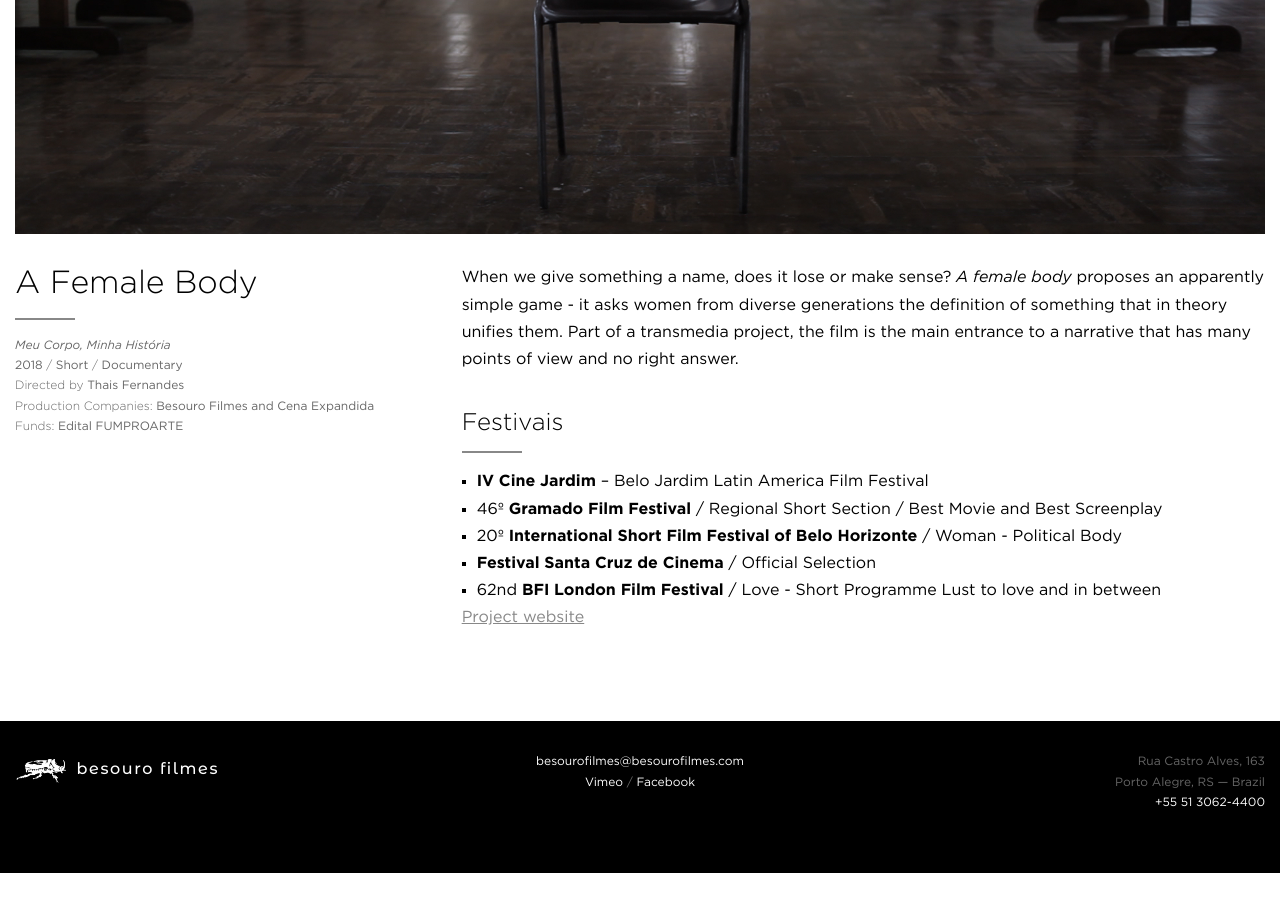
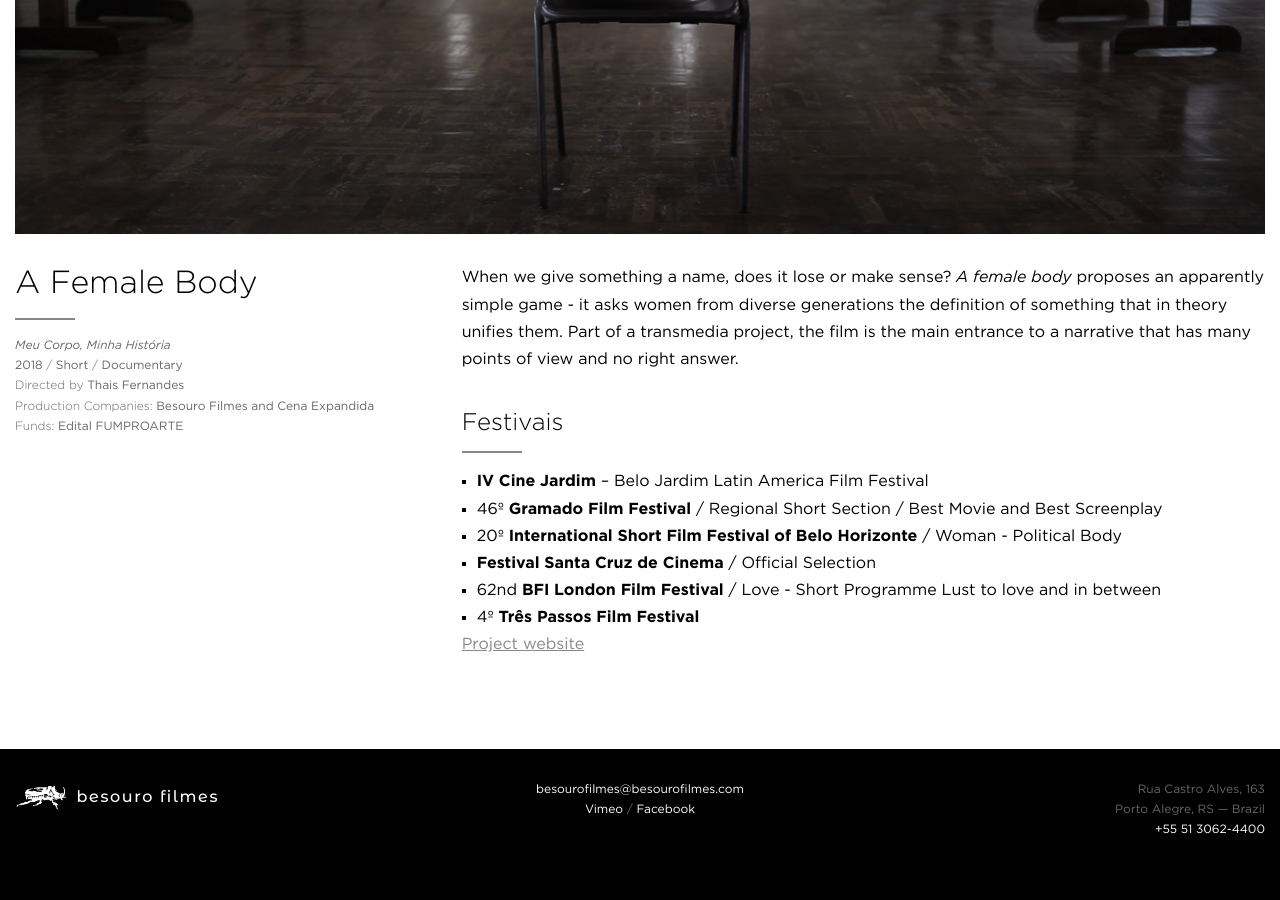
Before and after one commit to arthrfrts/besouro, a Jekyll site: the page built from _projects/a-female-body.md, in a window 1280 px wide and 900 px high, scrolled down 584 px. Built offline with Jekyll 4.4.1, drawn with Linux system fonts in a browser that asks for light colours; before the commit the page ends 1457 px from its top, so only the background shows below that.

Commit message:
Updated A Female Body

```diff
--- a/_projects/a-female-body.md
+++ b/_projects/a-female-body.md
@@ -26,6 +26,7 @@ When we give something a name, does it lose or make sense? _A female body_ propo
 * 20º **International Short Film Festival of Belo Horizonte** / Woman - Political Body
 * **Festival Santa Cruz de Cinema** / Official Selection
 * 62nd **BFI London Film Festival** / Love - Short Programme Lust to love and in between
+* 4º **Três Passos Film Festival**
 
 
 [Project website](http://afemalebodyproject.com/#top)
```
